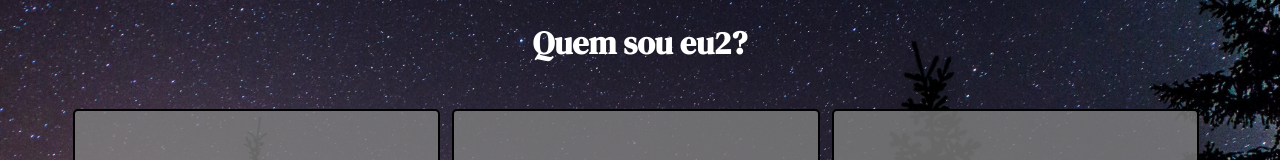
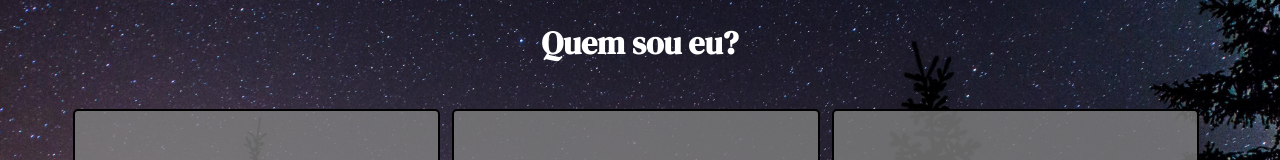
Before and after one commit to BrunoSilva525/Projeto-de-extensao, a plain HTML site: page index.html in a window 1280 px wide. Shown: the top 160 px of the page. Drawn offline with nearby package versions, Linux system fonts and the light colour scheme.

Commit message:
Update index.html

```diff
--- a/index.html
+++ b/index.html
@@ -10,7 +10,7 @@
 </head>
 
 <body id="body">
-    <h1 id="H1">Quem sou eu2?</h1>
+    <h1 id="H1">Quem sou eu?</h1>
     <div id="secao">
         <button class="modal-sobre-mim">Sobre Mim</button>
 
```
